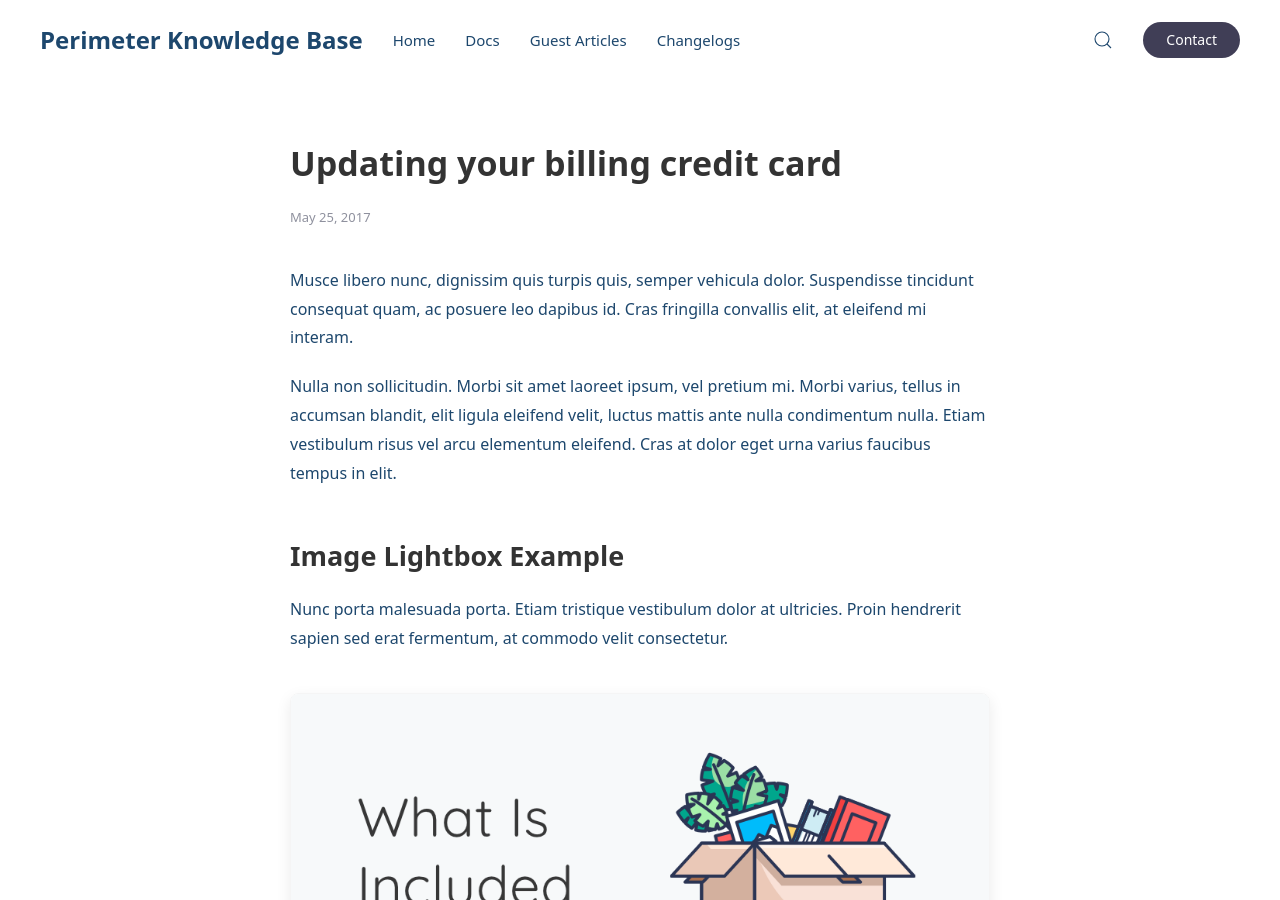
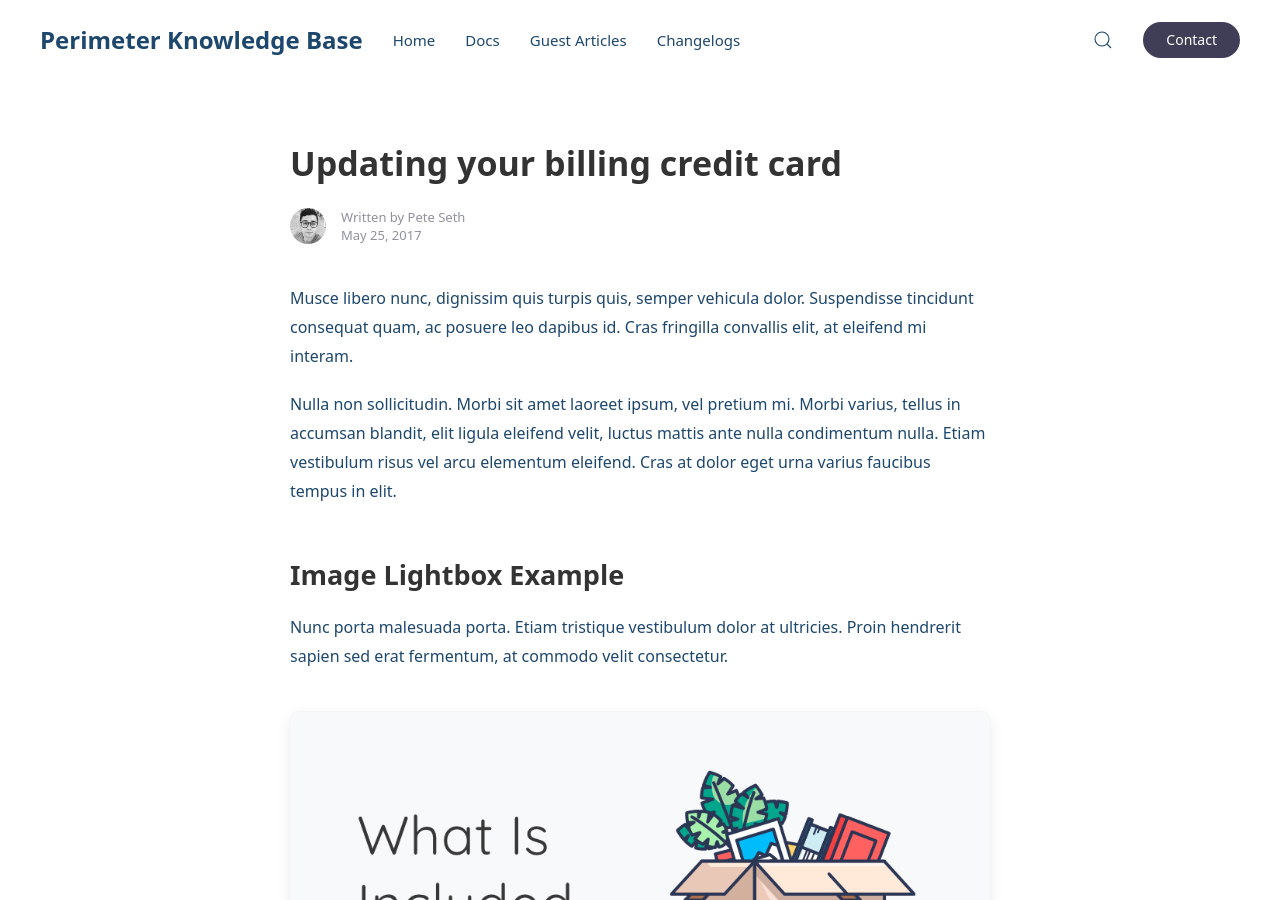
Before and after one commit to josephwper/perimeterkb, a Jekyll site: the page built from _posts/2017-05-25-post3.md, in a window 1280 px wide and 900 px high. Built offline with Jekyll 4.4.1, drawn with Linux system fonts in a browser that asks for light colours.

Commit message:
Update _config.yml

```diff
--- a/_config.yml
+++ b/_config.yml
@@ -26,9 +26,10 @@ navbar:
     search:         true
 
 # Default author settings
-#author:
- #   name:           Joseph Wood
-  ## avatar:         avatar-joseph.png
+author:
+    name:           Pete Seth
+    title:          Lead Developer
+    avatar:         avatar-tom.png
 
 # Author settings, displayed on post and doc pages if front matter references author name e.g. author: peter
 authors:
```
